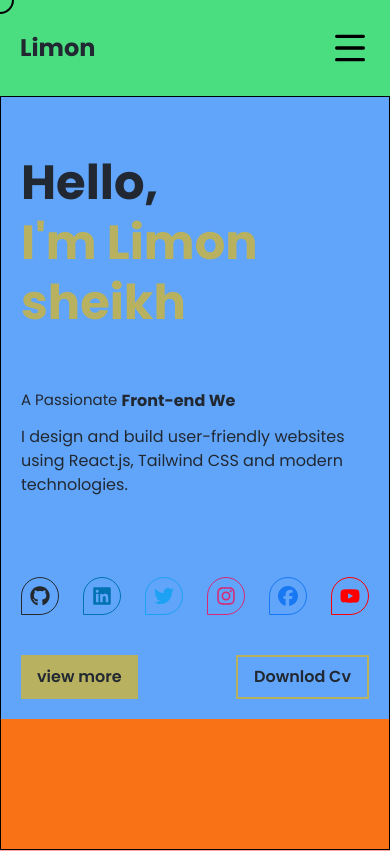
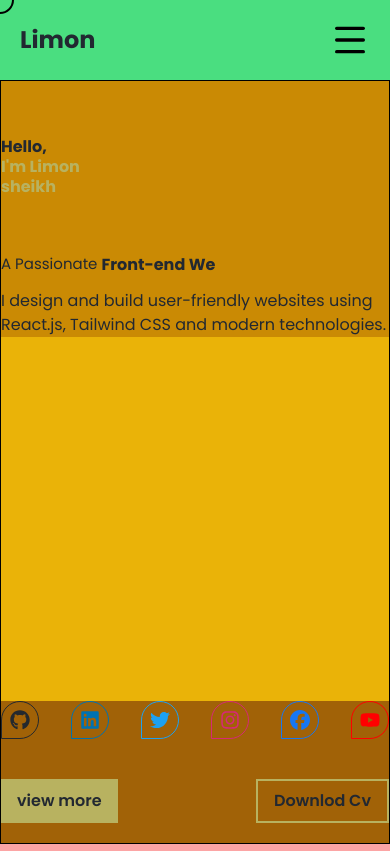
Before and after one commit to Limon-sheikh/My-portfolio, a React (Vite) app in the folder my-website/: page / in a window 390 px wide. Shown: the top 851 px of the page. Built offline with nearby package versions, Linux system fonts and the light colour scheme.

Commit message:
responsive design

```diff
--- a/my-website/src/components/Navber/Navber.jsx
+++ b/my-website/src/components/Navber/Navber.jsx
@@ -12,8 +12,8 @@ const Navber = () => {
 
 
     return (
-      <header className="bg- bg-red-300 top-0 left-0 z-50 w-full sticky">
-        <nav className="container mx-auto flex justify-between items-center relative h-24 px-5 md:px-0 bg-green-400">
+      <header className="bg- bg-red-300 h-20">
+        <nav className="container mx-auto h-full flex justify-between items-center px-5 md:px-0 bg-green-400">
           <Logo />
           <NavLinks isOpen={isOpen}
             className="text-gray p-1 hover:text-accent inline-block duration-300 text-center font-semibold text-md md:bg-transparent      md:p-2 lg:text-lg"/>
--- a/my-website/src/pages/Hero.jsx
+++ b/my-website/src/pages/Hero.jsx
@@ -5,12 +5,18 @@ import "../App.css"; //custome typewriter
 const Home = () => {
   const {hello, limon, sheikh, title, titleName, description, socials, image,} = HeroData[0];
 
+
+  // h-[calc(100vh-90px)], text-[clamp(3rem,11vw,5rem)]
+
+
   return (
-    <section className=" bg-orange-500 border min-h-[calc(100vh-90px)] ">
-      <div className="container mx-auto grid md:grid-cols-12 bg-blue-400 px-5 md:px-0">
+    <section id="hero" className="h-[calc(100vh-80px)] flex justify-center items-center bg-orange-500 border">
+      <div className="container mx-auto h-full bg-pink-400">
+        <div id="wraper" className="grid md:grid-cols-12 h-full">
           {/* hero left side content start */}
-        <div className="text-gray col-span-7">
-          <h1 className="text-[clamp(3rem,11vw,5rem)] leading-tight md:text-6xl lg:text-7xl font-bold mt-14">
+          <div className="text-gray col-span-7 bg-yellow-500 flex flex-col justify-between">
+            <div className="bg-yellow-600">
+              <h1 className=" leading-tight md:text-6xl lg:text-7xl font-bold mt-14">
                 {hello} <br />
                 <span className="text-accent ">{limon}</span>
                 <br />
@@ -25,21 +31,20 @@ const Home = () => {
                 </div>
               </div>
               <p className="mt-3">{description}</p>
+            </div>
 
             {/* hero social icons */}
-          <div
-            className="grid grid-flow-col justify-between md:justify-start mt-20 md:mt-80 lg:mt-20
-               md:gap-6"
-          >
+            <div className="bg-yellow-700">
+              <div className="grid grid-flow-col justify-between md:justify-start md:gap-6 ">
                 {socials.map((social, index) => (
                   <a
                     key={index}
                     href={social.link}
+                    target="_blank"
                     style={{
                       borderColor: social.color,
                       transition: "all 0.4s ease-in-out",
                     }}
-                target="_blank"
                     className="p-2 border border-black rounded-tl-3xl rounded-tr-3xl rounded-br-3xl"
                     onMouseEnter={(e) => {
                       e.currentTarget.style.backgroundColor = social.color;
@@ -68,19 +73,17 @@ const Home = () => {
                   border={false}
                   className="
                     bg-accent text-gray px-4 py-2 font-semibold text-md md:text-lg hover:bg-hover
-                    transition-all duration-150 ease-linear
-                  "
+                    transition-all duration-150 ease-linear "
                 />
                 <Button
                   title="Downlod Cv"
                   border={true}
                   className="border-accent text-gray px-4 py-2 font-semibold text-md md:text-lg hover:bg-accent
-                  transition-all duration-150 ease-linear border-2
-                "
+                  transition-all duration-150 ease-linear border-2"
                 />
               </div>
             </div>
-        {/* hero left side content end */}
+          </div>
 
           {/* hero right side content start */}
           <div className="hidden md:block col-span-5 ">
@@ -89,7 +92,7 @@ const Home = () => {
             </div>
             {/* <div className='absolute bg-accent top-60 animate-bounce p-4 rounded-full'>html</div> */}
           </div>
-        {/* hero right side content end */}
+        </div>
       </div>
     </section>
   );
```
Lines whose indentation alone changed are shown as unchanged.
